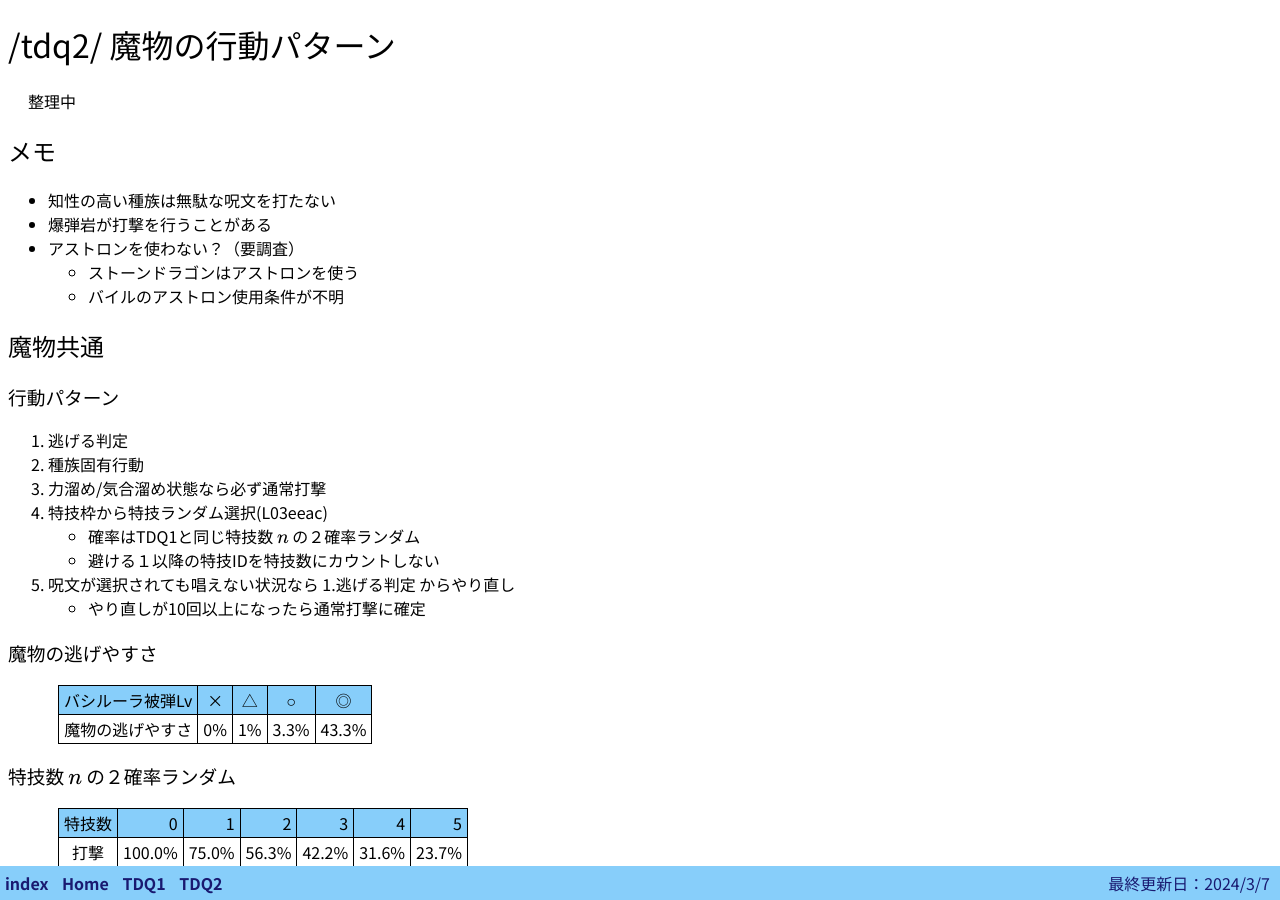
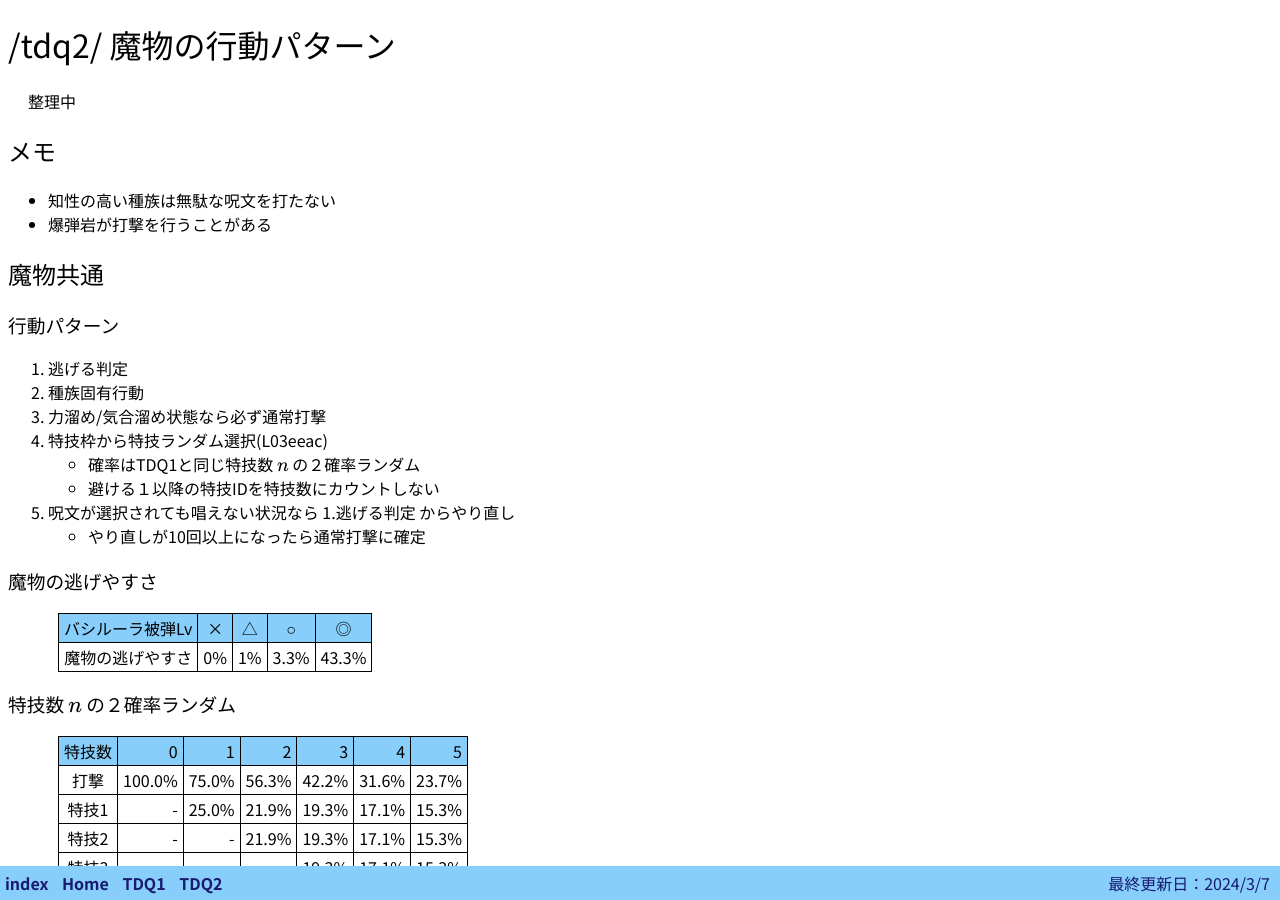
Before and after one commit to chiorex/TDQ_DATA_DAT, a Jekyll site: the page built from tdq2/behavior.md, in a window 1280 px wide and 900 px high. Built offline with Jekyll 4.4.1, drawn with Linux system fonts in a browser that asks for light colours; some web fonts are replaced.

Commit message:
TDQ2 魔物がアストロンを使うことを確認できた

```diff
--- a/tdq2/behavior.md
+++ b/tdq2/behavior.md
@@ -10,9 +10,6 @@
 
 * 知性の高い種族は無駄な呪文を打たない
 * 爆弾岩が打撃を行うことがある
-* アストロンを使わない？（要調査）
-	* ストーンドラゴンはアストロンを使う
-	* バイルのアストロン使用条件が不明
 
 
 ## 魔物共通
```
